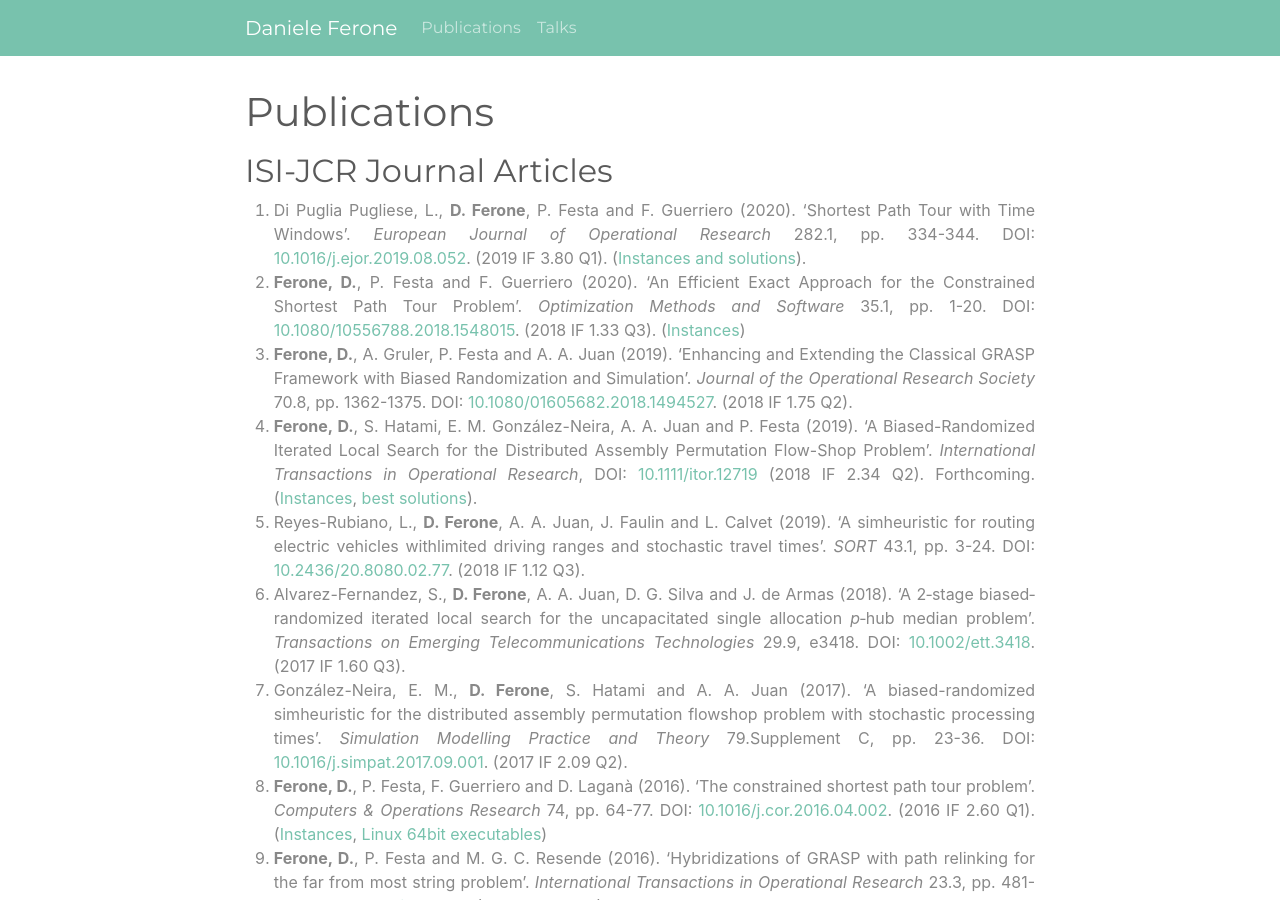
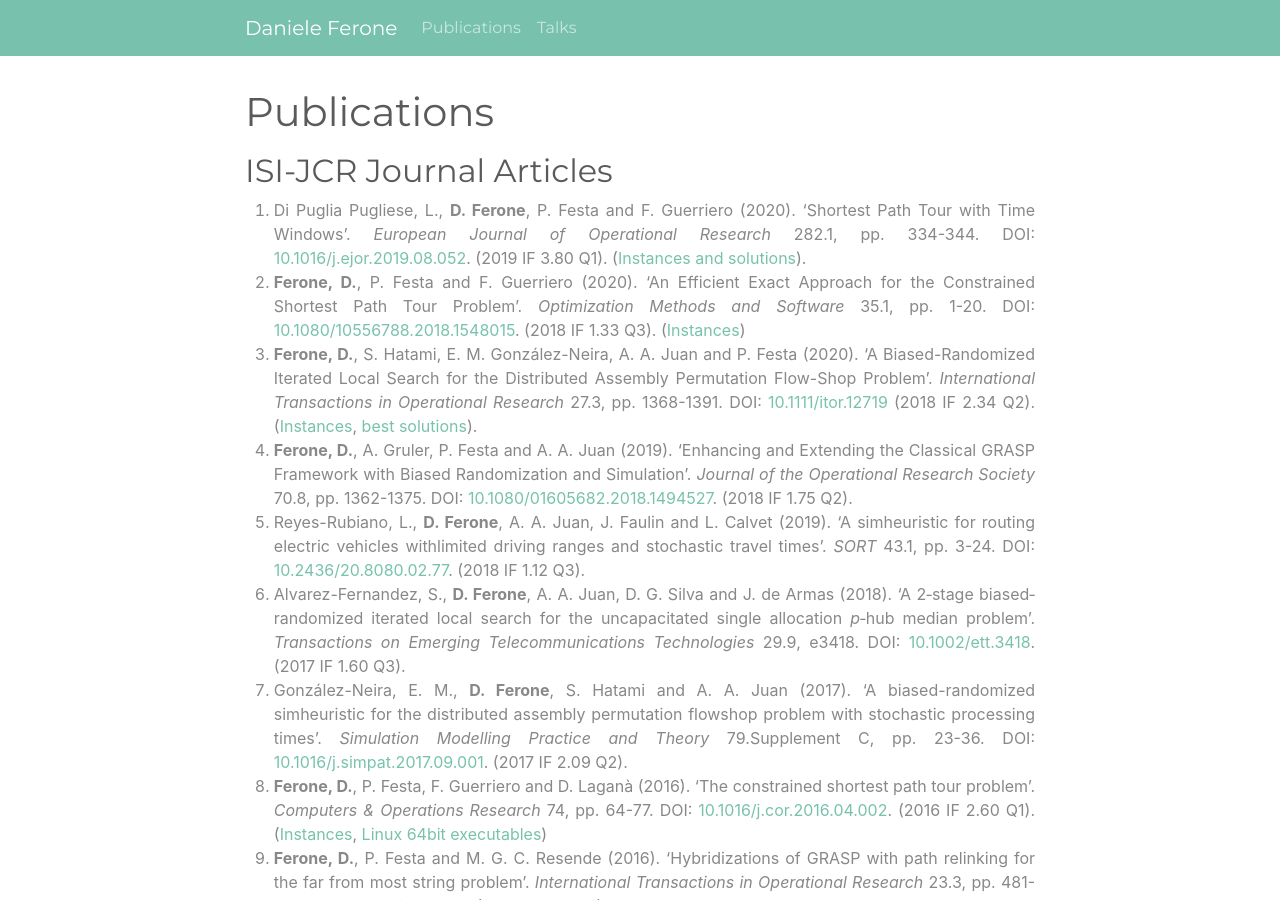
Before and after one commit to fdaniele85/fdaniele85.github.io, a Jekyll site: the page built from pages/publications.html, in a window 1280 px wide and 900 px high. Built offline with Jekyll 4.4.1, drawn with Linux system fonts in a browser that asks for light colours; nearby versions of some CDN libraries; a style sheet for code colours, icons or effects is not loaded.

Commit message:
ITOR pubblicato

```diff
--- a/pages/publications.html
+++ b/pages/publications.html
@@ -8,8 +8,8 @@ title: Publications
 <ol>
   <li>Di Puglia Pugliese, L., <strong>D. Ferone</strong>, P. Festa and F. Guerriero (2020). ‘Shortest Path Tour with Time Windows’. <em>European Journal of Operational Research</em> 282.1, pp. 334-344. DOI: <a class="doi" href="https://doi.org/10.1016/j.ejor.2019.08.052">10.1016/j.ejor.2019.08.052</a>. (2019 IF 3.80 Q1). (<a href="https://bit.ly/2H1G8JK">Instances and solutions</a>).</li>
   <li><strong>Ferone, D.</strong>, P. Festa and F. Guerriero (2020). ‘An Efficient Exact Approach for the Constrained Shortest Path Tour Problem’. <em>Optimization Methods and Software</em> 35.1, pp. 1-20. DOI: <a class="doi" href="https://doi.org/10.1080/10556788.2018.1548015">10.1080/10556788.2018.1548015</a>. (2018 IF 1.33 Q3). (<a href="http://bit.ly/2IkyrgU">Instances</a>)</li>
+  <li><strong>Ferone, D.</strong>, S. Hatami, E. M. González-Neira, A. A. Juan and P. Festa (2020). ‘A Biased-Randomized Iterated Local Search for the Distributed Assembly Permutation Flow-Shop Problem’. <em>International Transactions in Operational Research</em> 27.3, pp. 1368-1391. DOI: <a class="doi" href="https://doi.org/10.1111/itor.12719">10.1111/itor.12719</a> (2018 IF 2.34 Q2). (<a href="http://bit.ly/2MEnw7j">Instances</a>, <a href="http://bit.ly/2KaoDcX">best solutions</a>).</li>
   <li><strong>Ferone, D.</strong>, A. Gruler, P. Festa and A. A. Juan (2019). ‘Enhancing and Extending the Classical GRASP Framework with Biased Randomization and Simulation’. <em>Journal of the Operational Research Society</em> 70.8, pp. 1362-1375. DOI: <a class="doi" href="https://doi.org/10.1080/01605682.2018.1494527">10.1080/01605682.2018.1494527</a>. (2018 IF 1.75 Q2).</li>
-  <li><strong>Ferone, D.</strong>, S. Hatami, E. M. González-Neira, A. A. Juan and P. Festa (2019). ‘A Biased-Randomized Iterated Local Search for the Distributed Assembly Permutation Flow-Shop Problem’. <em>International Transactions in Operational Research</em>, DOI: <a class="doi" href="https://doi.org/10.1111/itor.12719">10.1111/itor.12719</a> (2018 IF 2.34 Q2). Forthcoming. (<a href="http://bit.ly/2MEnw7j">Instances</a>, <a href="http://bit.ly/2KaoDcX">best solutions</a>).</li>
   <li>Reyes-Rubiano, L., <strong>D. Ferone</strong>, A. A. Juan, J. Faulin and L. Calvet (2019). ‘A simheuristic for routing electric vehicles withlimited driving ranges and stochastic travel times’. <em>SORT</em> 43.1, pp. 3-24. DOI: <a class="doi" href="https://doi.org/10.2436/20.8080.02.77">10.2436/20.8080.02.77</a>. (2018 IF 1.12 Q3).</li>
   <li>Alvarez-Fernandez, S., <strong>D. Ferone</strong>, A. A. Juan, D. G. Silva and J. de Armas (2018). ‘A 2‐stage biased‐randomized iterated local search for the uncapacitated single allocation <em>p</em>‐hub median problem’. <em>Transactions on Emerging Telecommunications Technologies</em> 29.9, e3418. DOI: <a class="doi" href="https://doi.org/10.1002/ett.3418">10.1002/ett.3418</a>. (2017 IF 1.60 Q3).</li>
   <li>González-Neira, E. M., <strong>D. Ferone</strong>, S. Hatami and A. A. Juan (2017). ‘A biased-randomized simheuristic for the distributed assembly permutation flowshop problem with stochastic processing times’. <em>Simulation Modelling Practice and Theory</em> 79.Supplement C, pp. 23-36. DOI: <a class="doi" href="https://doi.org/10.1016/j.simpat.2017.09.001">10.1016/j.simpat.2017.09.001</a>. (2017 IF 2.09 Q2).</li>
```
